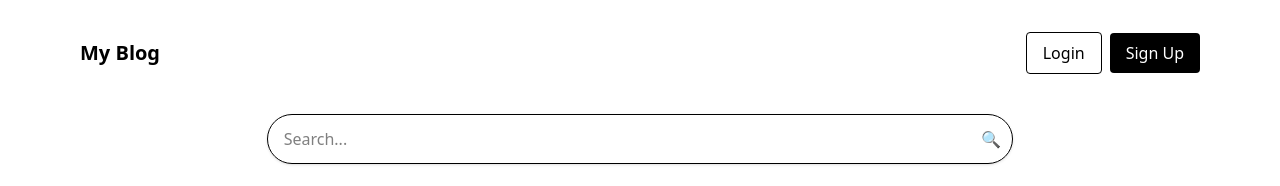
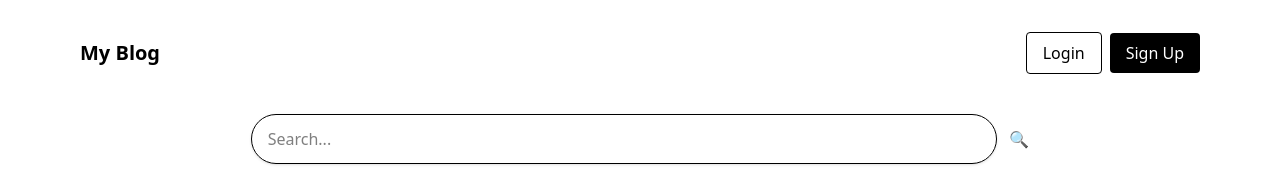
Before and after one commit to takanorishinagawa/teamdev_20, a Next.js app: page /article/home in a window 1280 px wide. Shown: the top 186 px of the page. Built offline with nearby package versions, Linux system fonts and the light colour scheme.

Commit message:
検索バーを修正

```diff
--- a/src/app/article/home/page.tsx
+++ b/src/app/article/home/page.tsx
@@ -17,37 +17,37 @@ const Home = () => {
         <h1 className="text-xl font-bold">My Blog</h1>
         <div className="space-x-2">
           <button className="px-4 py-2 border rounded">Login</button>
-          <button className="px-4 py-2 bg-black text-white rounded">Sign Up</button>
+          <button className="px-4 py-2 bg-black text-white rounded">
+            Sign Up
+          </button>
         </div>
       </header>
 
       <section className="flex justify-center my-6">
-        <div className="relative w-2/3">
+        <div className="relative w-full md:w-2/3">
           {/* 検索バー */}
           <input
             type="text"
             placeholder="Search..."
-              className="w-full p-3 pl-4 pr-10 border rounded-full shadow-sm focus:outline-none focus:ring-2 focus:ring-blue-400"
+            className="w-full p-3 pl-4 pr-12 border rounded-full shadow-sm focus:outline-none focus:ring-2 focus:ring-blue-400"
           />
           {/* 虫眼鏡アイコン */}
-          <span className="absolute inset-y-0 right-3 flex items-center text-gray-500">
+        </div>
+        <span className="ml-3 inset-y-0 right-4 flex items-center text-gray-500">
           🔍
         </span>
-        </div>
       </section>
 
-
       {/* 投稿カードのグリッド */}
-      <section className="grid grid-cols-1 md:grid-cols-3 gap-6">
+      <section className="grid grid-cols-1 sm:grid-cols-2 md:grid-cols-3 gap-6">
         {dummyPosts.map((post, index) => (
           <PostCard key={index} post={post} />
         ))}
       </section>
 
       {/* ページネーション */}
-
     </main>
   );
-}
+};
 
 export default Home;
--- a/src/app/components/PostCard.tsx
+++ b/src/app/components/PostCard.tsx
@@ -39,6 +39,6 @@ const PostCard: React.FC<PostCardProps> = ({ post }) => {
       </p>
     </div>
   );
-}
+};
 
 export default PostCard;
```
Also changed, not shown: 1 other file (tests, documents, lock files or other folders). Lines whose indentation alone changed are shown as unchanged.
